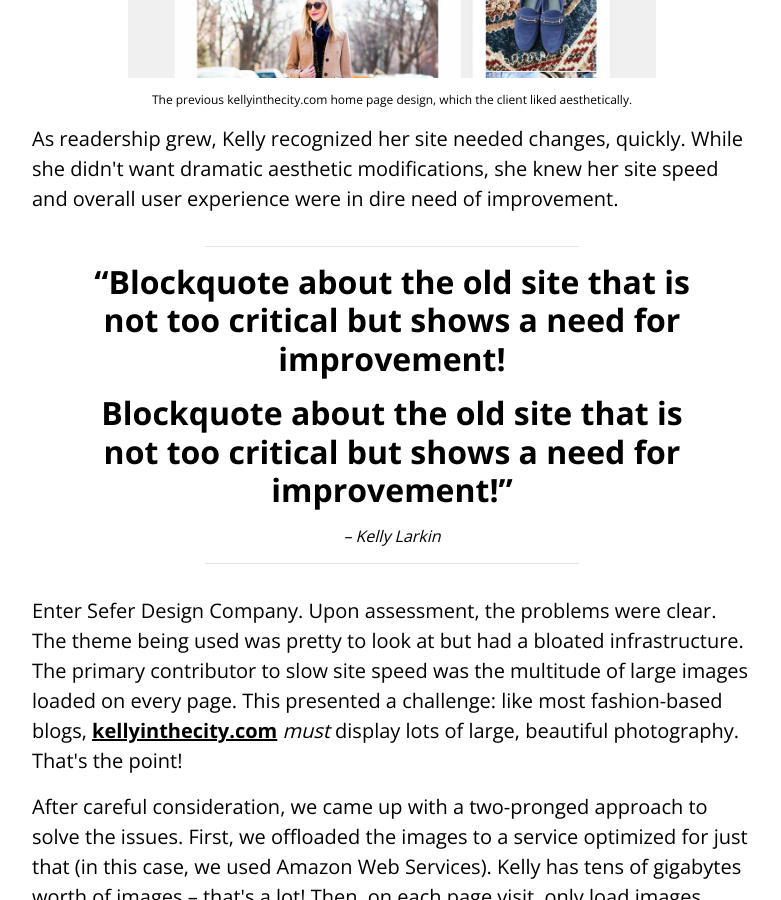
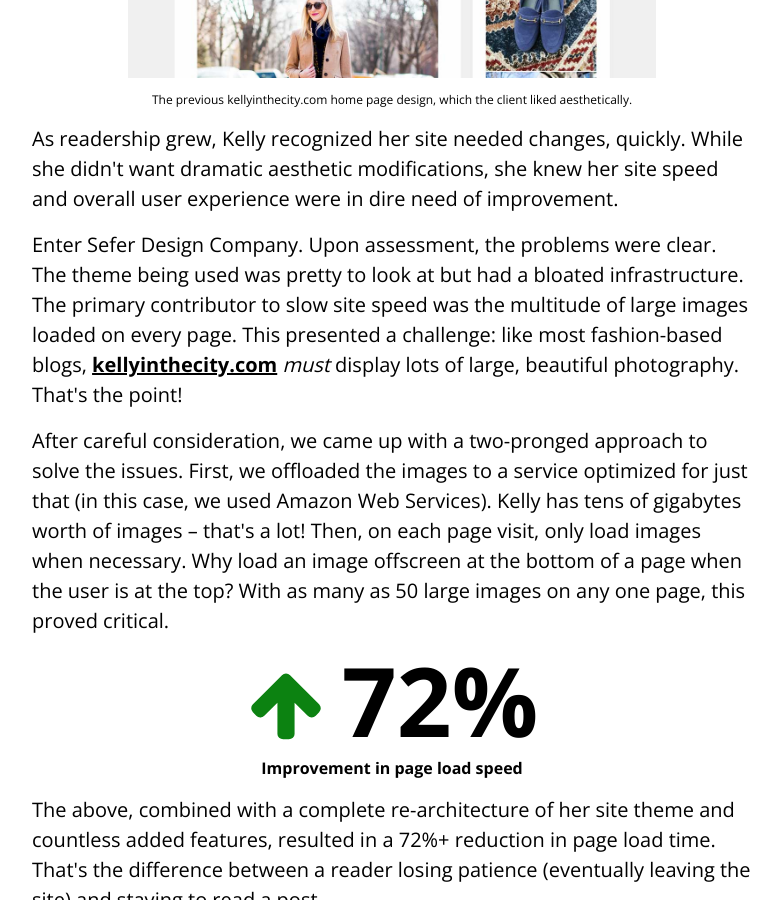
Before and after one commit to SeferDesign/seferdesign.com, a Jekyll site: the page built from kelly-in-the-city.html, in a window 1280 px wide and 900 px high, scrolled down 985 px. Shown: the whole window, without its empty margins (248-1029 px from the left). Built offline with Jekyll 4.4.1, drawn with Linux system fonts in a browser that asks for light colours; some of the changed text lies outside the part shown.

Commit message:
Live prep

```diff
--- a/index.html
+++ b/index.html
@@ -23,7 +23,7 @@ layout: default
   </div>
 </section>
 
-<section class="work work-case-studies">
+<!--<section class="work work-case-studies">
   <div class="grid-wrapper">
     <div class="pure-g">
       <div class="pure-u-1-1">
@@ -39,7 +39,7 @@ layout: default
       </a>
     </div>
   </div>
-</section>
+</section>-->
 
 <section class="work work-selected">
   <div class="grid-wrapper">
--- a/kelly-in-the-city.html
+++ b/kelly-in-the-city.html
@@ -19,11 +19,11 @@ bodyClasses: 'casestudy casestudy-kellyinthecity'
             <figcaption>The previous kellyinthecity.com home page design, which the client liked aesthetically.</figcaption>
           </figure>
           <p>As readership grew, Kelly recognized her site needed changes, quickly. While she didn't want dramatic aesthetic modifications, she knew her site speed and overall user experience were in dire need of improvement.</p>
-          <blockquote>
+          <!--<blockquote>
             <p>Blockquote about the old site that is not too critical but shows a need for improvement!</p>
             <p>Blockquote about the old site that is not too critical but shows a need for improvement!</p>
             <div class="attribution">&ndash; Kelly Larkin</div>
-          </blockquote>
+          </blockquote>-->
           <p>Enter Sefer Design Company. Upon assessment, the problems were clear. The theme being used was pretty to look at but had a bloated infrastructure. The primary contributor to slow site speed was the multitude of large images loaded on every page. This presented a challenge: like most fashion-based blogs, <a href="http://kellyinthecity.com" target="_blank">kellyinthecity.com</a> <em>must</em> display lots of large, beautiful photography. That's the point!</p>
           <p>After careful consideration, we came up with a two-pronged approach to solve the issues. First, we offloaded the images to a service optimized for just that (in this case, we used Amazon Web Services). Kelly has tens of gigabytes worth of images &ndash; that's a lot! Then, on each page visit, only load images when necessary. Why load an image offscreen at the bottom of a page when the user is at the top? With as many as 50 large images on any one page, this proved critical.</p>
           <div class="stat">
@@ -37,10 +37,10 @@ bodyClasses: 'casestudy casestudy-kellyinthecity'
             <img src="{{ site.distbase }}/images/casestudies/kellyinthecity-new.jpg" alt="New Kelly In The City">
             <figcaption>The new kellyinthecity.com home page design.</figcaption>
           </figure>
-          <blockquote>
+          <!--<blockquote>
             <p>Blockquote about the new site, with excitement!</p>
             <div class="attribution">&ndash; Kelly Larkin</div>
-          </blockquote>
+          </blockquote>-->
           <p>With all sites, it's imperative to pinpoint the most important aspects as they relate to the business. Then, and only then, optimize everything towards those particular aspects. Too often, priority is given to less important elements of a site that may check boxes off a list, but don't move towards achieving real business goals.</p>
           <p>In Kelly's case, her images are most important, but were also the largest pain point at the start of the project. By optimizing the management and delivery of her photos, we dramatically improved the experience for both Kelly and her readers. In time, that will help grow her business.</p>
         </article>
```
